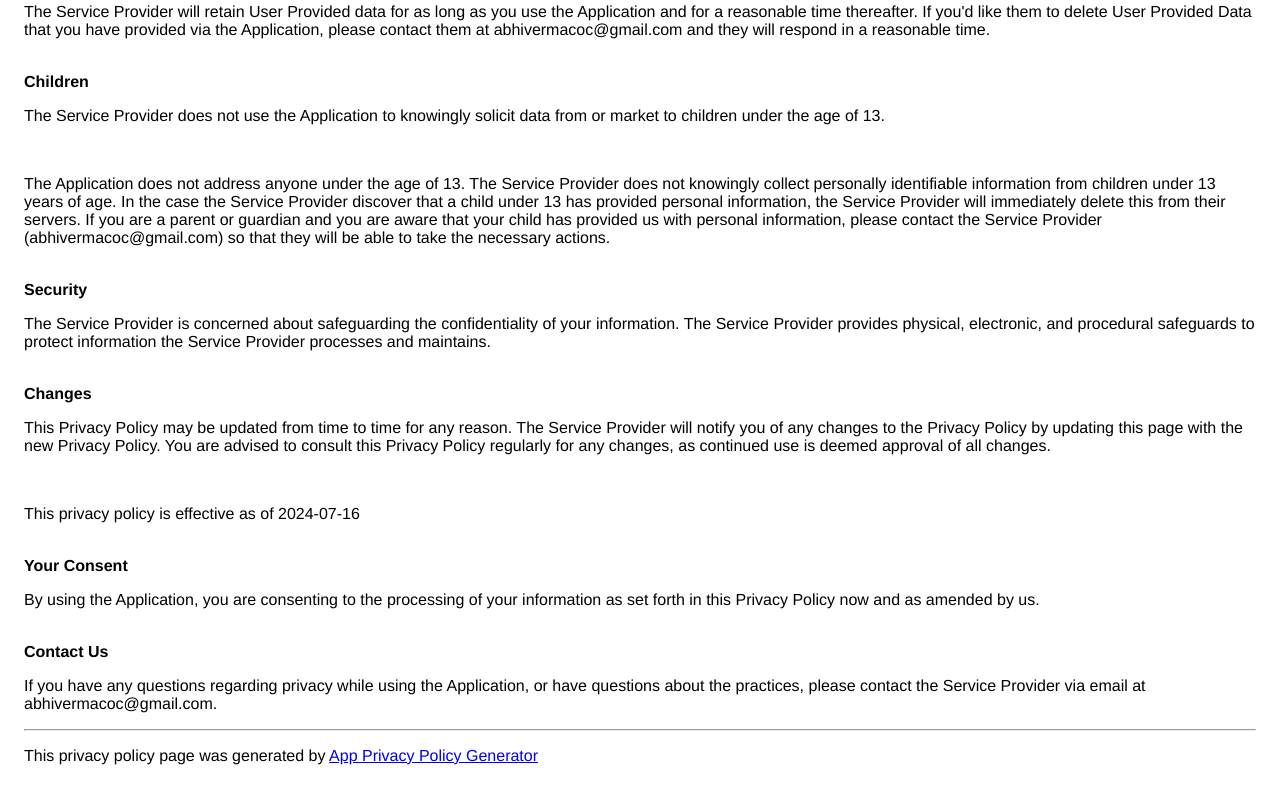
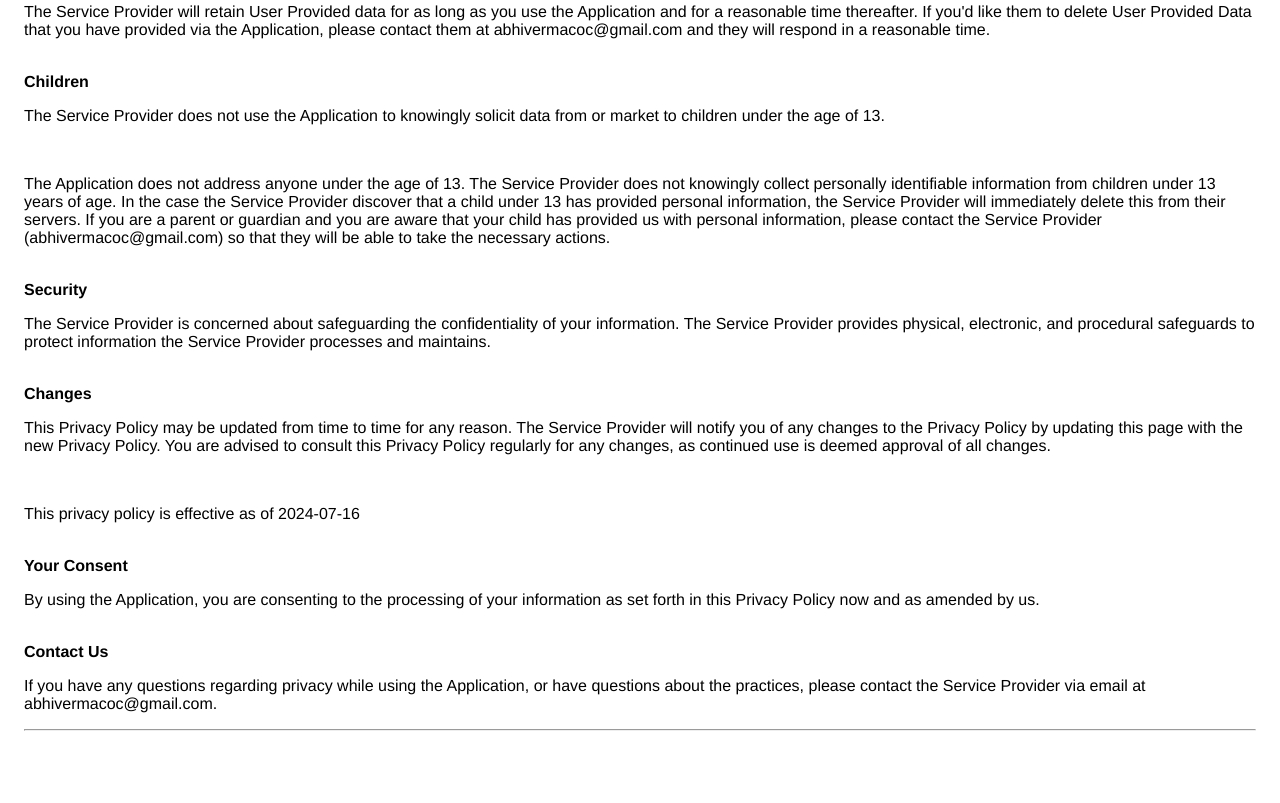
Before and after one commit to abhishek310001/boilerplate-react-native-privacy-policy, a plain HTML site: page index.html in a window 1280 px wide. Shown: the part 1093-1896 px from the top of the page. After the commit the page ends 1856 px from the top, so only its background shows below. Drawn offline with Linux system fonts and the light colour scheme.

Commit message:
removed unnecessary url

```diff
--- a/index.html
+++ b/index.html
@@ -97,8 +97,6 @@
   <p>If you have any questions regarding privacy while using the Application, or have questions about the practices,
     please contact the Service Provider via email at abhivermacoc@gmail.com.</p>
   <hr>
-  <p>This privacy policy page was generated by <a href="https://app-privacy-policy-generator.nisrulz.com/"
-      target="_blank" rel="noopener noreferrer">App Privacy Policy Generator</a></p>
 </body>
 
 </html>
```
